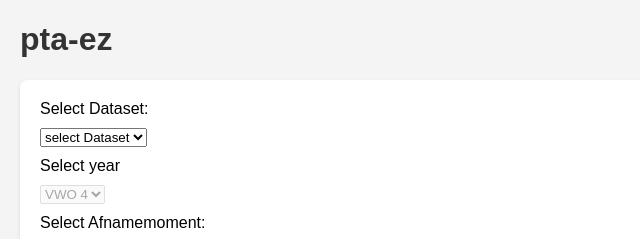
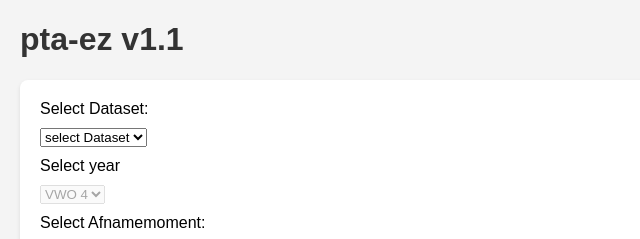
Before and after one commit to JOA-gamedev/pta-ez, a plain HTML site: page index.html in a window 1280 px wide. Shown: the top 239 px of the page, 0-640 px from the left. Drawn offline with Linux system fonts and the light colour scheme.

Commit message:
added versioning

```diff
--- a/index.html
+++ b/index.html
@@ -3,7 +3,7 @@
 <head>
   <meta charset="UTF-8">
   <meta name="viewport" content="width=device-width, initial-scale=1.0">
-  <title>pta-ez</title>
+  <title>pta-ez v1.1</title>
   <style>
     body {
   font-family: Arial, sans-serif;
@@ -94,7 +94,7 @@
 </head>
 <body>
 
-  <h1>pta-ez</h1>
+  <h1>pta-ez v1.1</h1>
 
 
 
```
